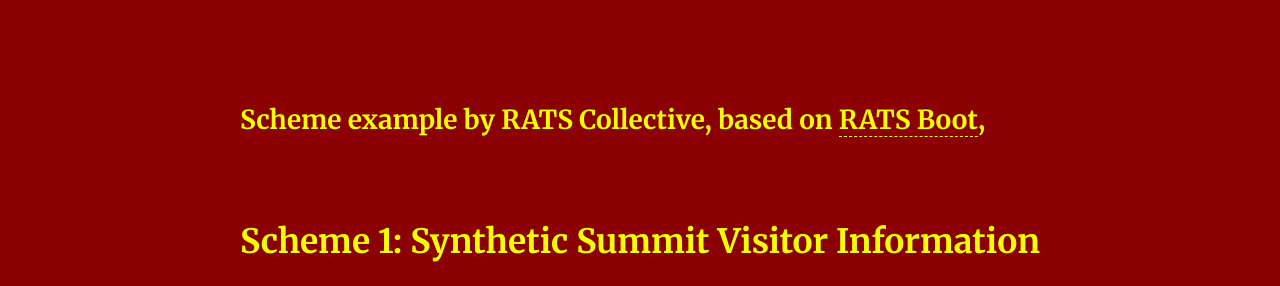
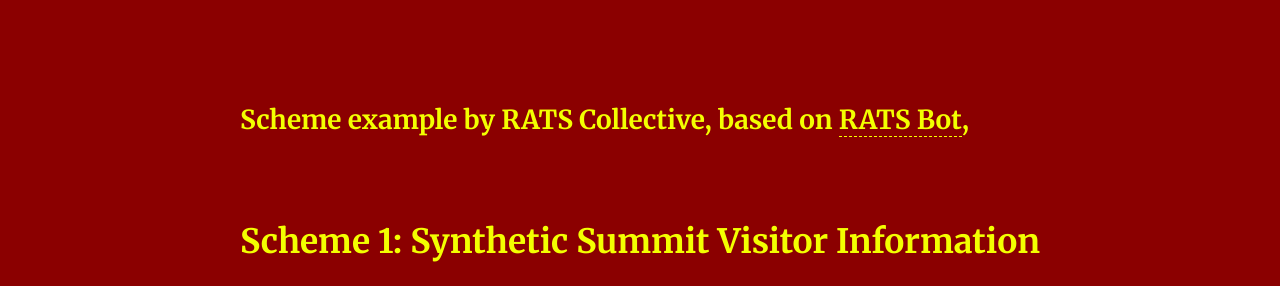
Before and after one commit to ComputerLars/The-Syntheticist-Papers, a Jekyll site: the page built from content/6scheme2.md, in a window 1280 px wide and 900 px high. Shown: the part 175-461 px from the top of the window. Built offline with Jekyll 4.4.1, drawn with Linux system fonts in a browser that asks for light colours.

Commit message:
Update 6scheme2.md

```diff
--- a/content/6scheme2.md
+++ b/content/6scheme2.md
@@ -6,7 +6,7 @@ show_nav: false
 show_footer: false
 ---
 
-### Scheme example by RATS Collective, based on [**RATS Boot**](https://notebooklm.google.com/?_gl=1*15orfo3*_ga*MTU0MTQwOTM5OC4xNzI5NDkwNjky*_ga_W0LDH41ZCB*MTcyOTU1MTA2Mi4yLjEuMTcyOTU1MTQzNC40Mi4wLjA&pli=1),
+### Scheme example by RATS Collective, based on [**RATS Bot**](https://notebooklm.google.com/?_gl=1*15orfo3*_ga*MTU0MTQwOTM5OC4xNzI5NDkwNjky*_ga_W0LDH41ZCB*MTcyOTU1MTA2Mi4yLjEuMTcyOTU1MTQzNC40Mi4wLjA&pli=1),
 
 ## Scheme 1: Synthetic Summit Visitor Information Form
 
```
